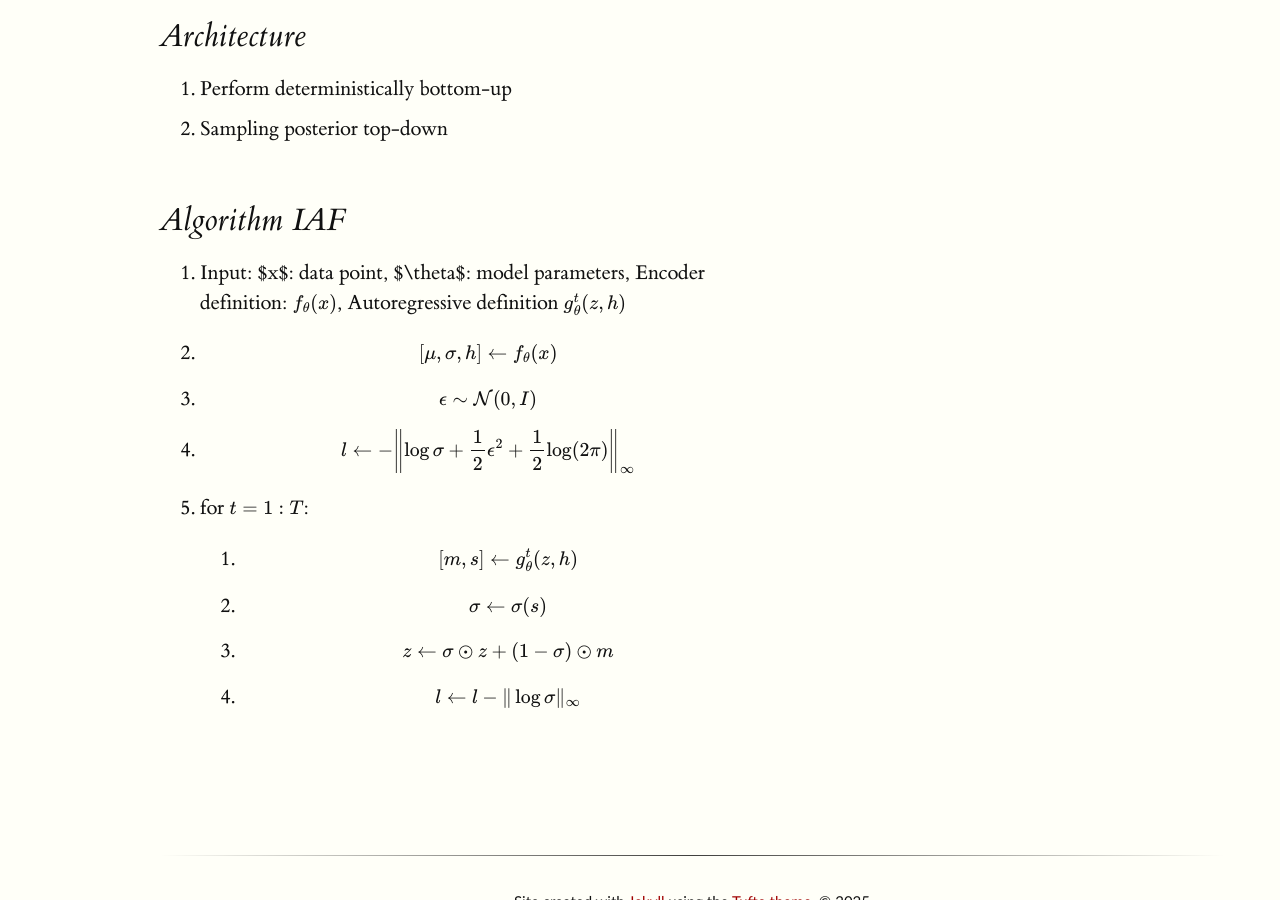
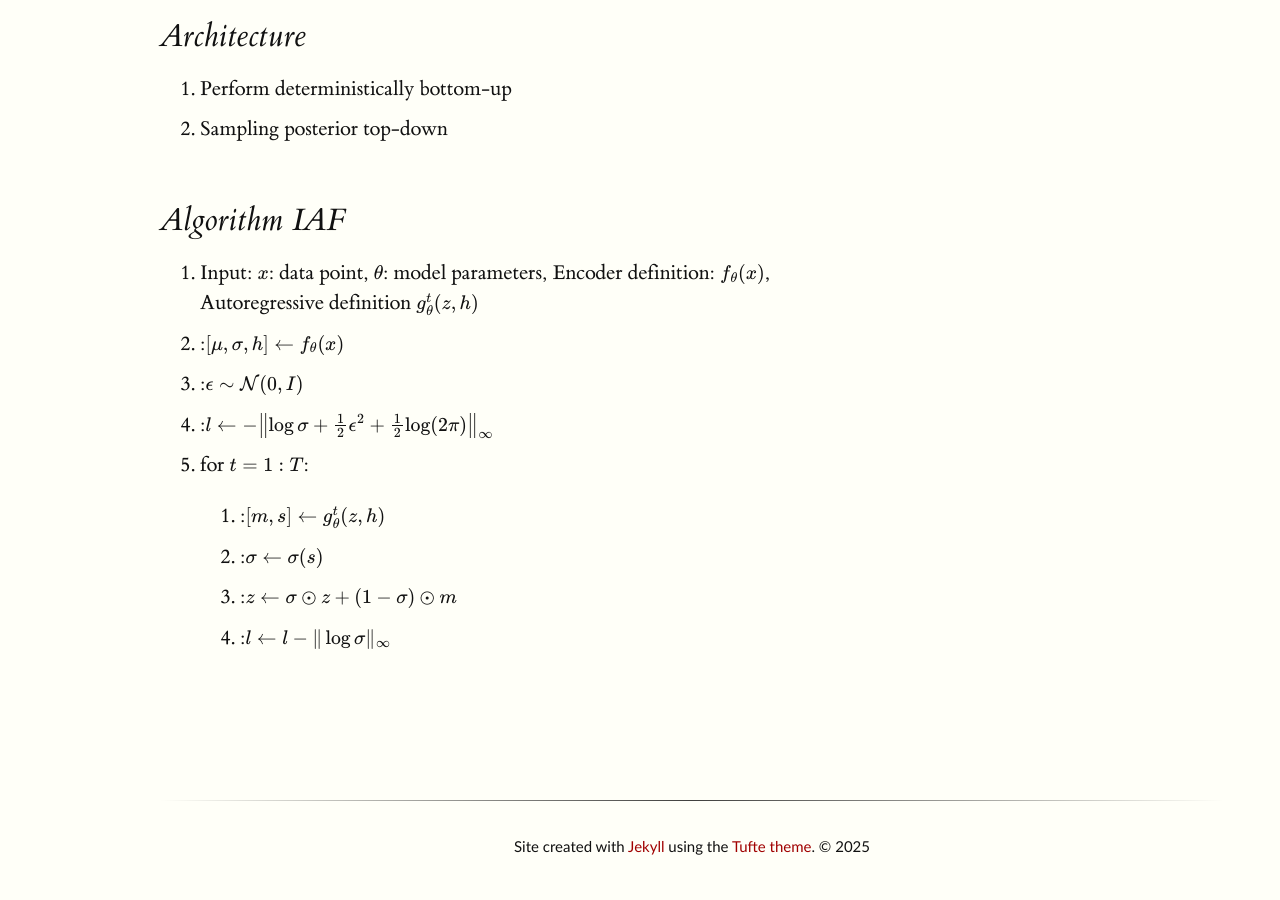
Before and after one commit to grmc1999/grmc1999.github.io, a Jekyll site: the page built from _posts/2025-02-07-Improved-Variational-Inference-with-Inverse-Autoregressive-Flow.tex.md, in a window 1280 px wide and 900 px high, scrolled down 1483 px. Built offline with Jekyll 4.4.1, drawn with Linux system fonts in a browser that asks for light colours; formulas are drawn with MathJax 3; after the commit the page ends 2353 px from its top, so only the background shows below that.

Commit message:
fixed symbols

```diff
--- a/_posts/2025-02-07-Improved-Variational-Inference-with-Inverse-Autoregressive-Flow.tex.md
+++ b/_posts/2025-02-07-Improved-Variational-Inference-with-Inverse-Autoregressive-Flow.tex.md
@@ -48,12 +48,12 @@ Inverse operation is defined: $$\epsilon_i=\frac{y_i-\mu_i (y_{1:i-1})}{\sigma_i
 
 ## Algorithm IAF
 
-1. Input: $x$: data point, $\theta$: model parameters, Encoder definition: $$f_\theta(x)$$, Autoregressive definition $$g_\theta^t(z,h)$$
-2. $$[\mu,\sigma,h] \leftarrow f_\theta(x)$$
-3. $$\epsilon \sim \mathcal N(0,I)$$
-4. $$l \leftarrow - \left \Vert \log \sigma + \frac{1}{2} \epsilon^2 + \frac{1}{2} \log (2 \pi) \right \Vert_\infty$$
+1. Input: $$x$$: data point, $$\theta$$: model parameters, Encoder definition: $$f_\theta(x)$$, Autoregressive definition $$g_\theta^t(z,h)$$
+2. :$$[\mu,\sigma,h] \leftarrow f_\theta(x)$$
+3. :$$\epsilon \sim \mathcal N(0,I)$$
+4. :$$l \leftarrow - \left \Vert \log \sigma + \frac{1}{2} \epsilon^2 + \frac{1}{2} \log (2 \pi) \right \Vert_\infty$$
 5. for $$t=1:T$$:
-    1. $$[m,s]\leftarrow g_\theta^t(z,h)$$
-    2. $$\sigma \leftarrow \sigma(s)$$
-    3. $$z \leftarrow \sigma \odot z + (1-\sigma) \odot m$$
-    4. $$l \leftarrow l - \Vert \log \sigma \Vert_\infty$$
+    1. :$$[m,s]\leftarrow g_\theta^t(z,h)$$
+    2. :$$\sigma \leftarrow \sigma(s)$$
+    3. :$$z \leftarrow \sigma \odot z + (1-\sigma) \odot m$$
+    4. :$$l \leftarrow l - \Vert \log \sigma \Vert_\infty$$
```
